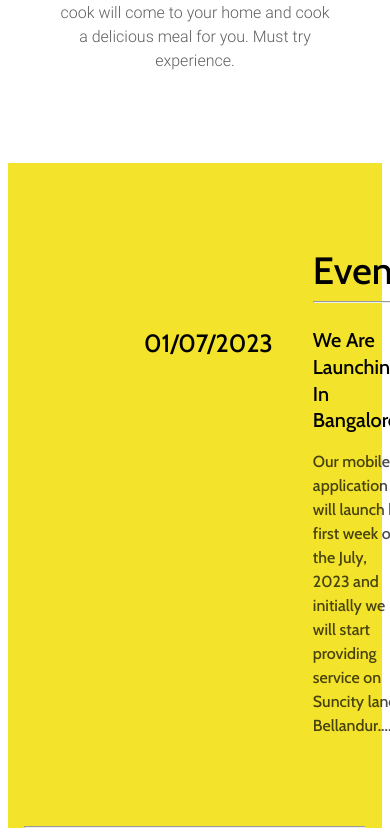
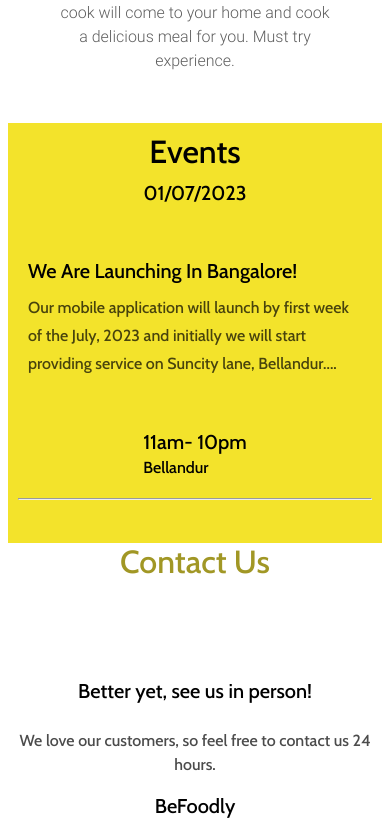
Before and after one commit to befoodly-tech/befoodly-website, a React (Vite) app: page / in a window 390 px wide. Shown: the part 1706-2544 px from the top of the page. Built offline with nearby package versions, Linux system fonts and the light colour scheme.

Commit message:
Responsive event section

```diff
--- /dev/null
+++ b/src/components/Bottom/Bottom.module.css
@@ -0,0 +1,39 @@
+.intro {
+  background-color: #f3e32b;
+  text-align: center;
+  padding: 10px;
+  height: 400px;
+
+  /* .seprator {
+    width: 50px;
+  } */
+
+  .mid {
+    display: flex;
+    justify-content: space-between;
+    align-items: center;
+    height: 80%;
+
+    .midblock {
+      text-align: left;
+      padding: 10px;
+
+      .launch {
+        display: flex;
+        flex-direction: column;
+        justify-content: space-between;
+
+        .subtext {
+          opacity: 70%;
+          padding-top: 10px;
+        }
+      }
+    }
+  }
+}
+
+@media screen and (max-width: 900px) {
+  .mid {
+    flex-direction: column;
+  }
+}
--- a/src/components/Bottom/Bottom.tsx
+++ b/src/components/Bottom/Bottom.tsx
@@ -1,42 +1,34 @@
 import React from 'react';
-import { Box, Container } from '@mui/system';
+import { Box } from '@mui/system';
 import { Typography } from '@mui/material';
+import styles from './Bottom.module.css';
 
 const Bottom = () => {
   return (
-    <Box sx={{ background: '#F3E32B', paddingTop: '5px' }} marginTop={5} height={'800'}>
-      <Container>
-        <Box
-          sx={{
-            display: 'flex',
-            justifyContent: 'space-between'
-          }}
-        >
-          <Box paddingLeft={15} paddingY={20}>
-            <Typography variant="h4">01/07/2023</Typography>
+    <Box className={styles.intro}>
+      <Typography variant="h3">Events</Typography>
+      {/* <Box className={styles.seprator}>
+        <hr></hr>
+      </Box> */}
+      <Box className={styles.mid}>
+        <Box className={styles.midblock}>
+          <Typography variant="h5">01/07/2023</Typography>
         </Box>
-          <Box paddingX={5} paddingY={10}>
-            <Typography textAlign="center" variant="h2">
-              Event
-            </Typography>
-            <hr />
-            <Box>
-              <Typography variant="h5" paddingY={2}>
-                We Are Launching In Bangalore!
-              </Typography>
-              <Typography sx={{ opacity: '70%' }}>
+        <Box className={styles.midblock}>
+          <Box className={styles.launch}>
+            <Typography variant="h5">We Are Launching In Bangalore!</Typography>
+            <Typography variant="subtitle1" className={styles.subtext}>
               Our mobile application will launch by first week of the July, 2023 and initially we
               will start providing service on Suncity lane, Bellandur....
             </Typography>
           </Box>
         </Box>
-          <Box paddingRight={15} paddingY={20}>
-            <Typography variant="h5">11am&#8209;10pm</Typography>
+        <Box className={styles.midblock}>
+          <Typography variant="h5">11am- 10pm</Typography>
           <Typography>Bellandur</Typography>
         </Box>
       </Box>
-        <hr />
-      </Container>
+      <hr></hr>
     </Box>
   );
 };
```
Lines whose indentation alone changed are shown as unchanged.
